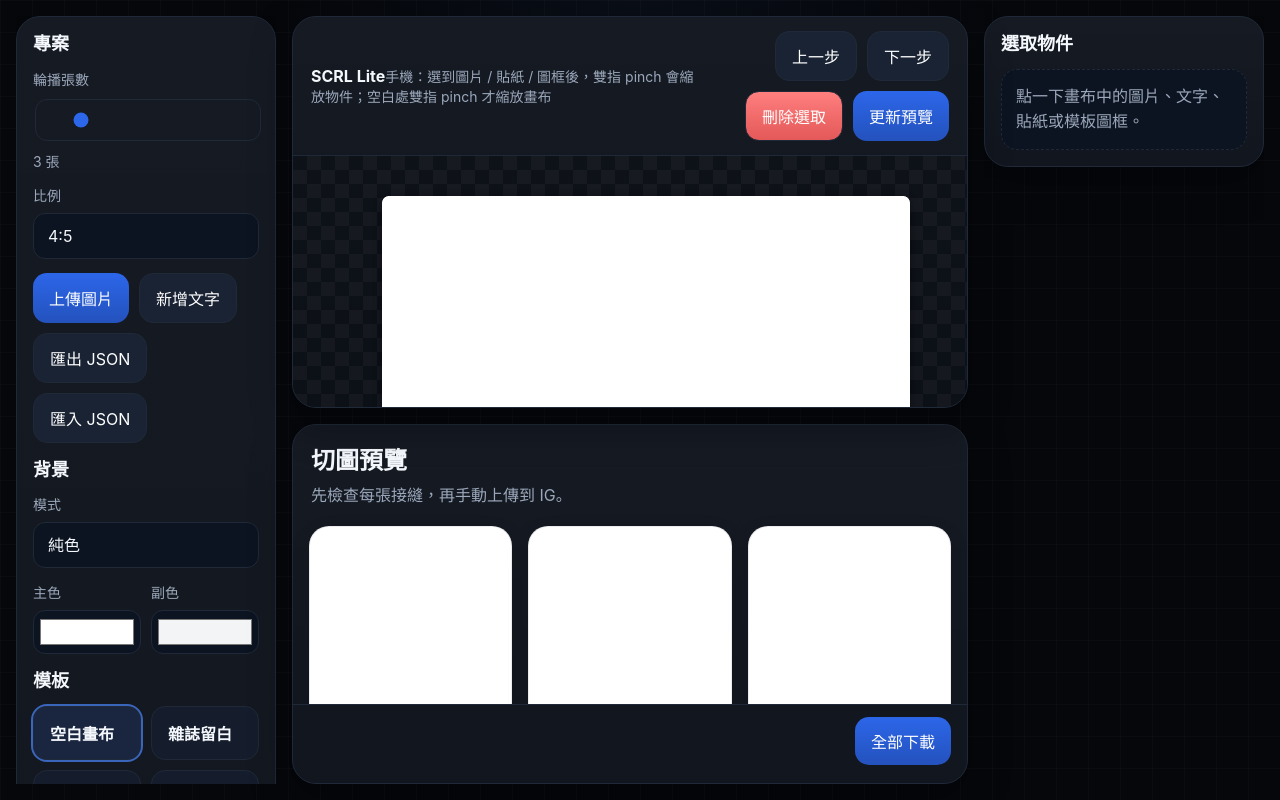
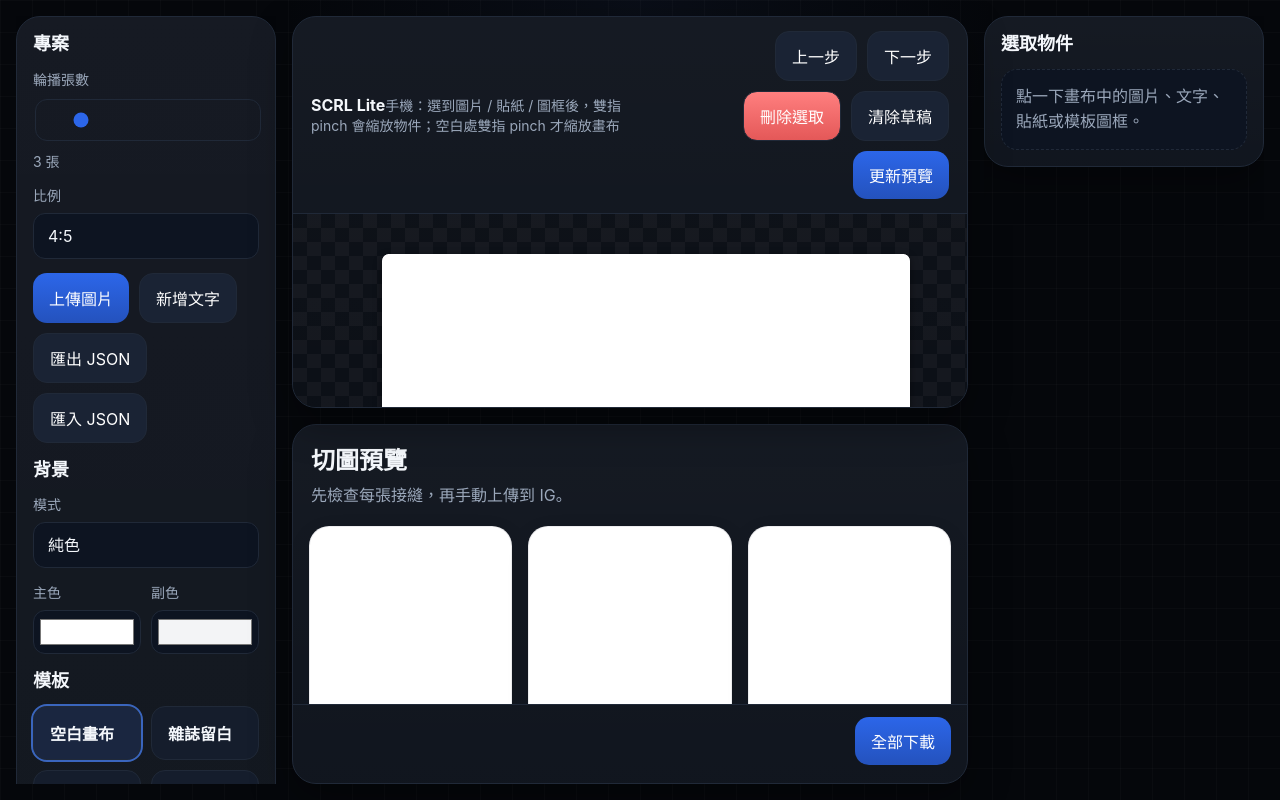
Before and after one commit to Pawelsung/scrl, a React (Vite) app: page / in a window 1280 px wide. Built offline with nearby package versions, Linux system fonts and the light colour scheme.

Commit message:
feat: add SCRL PWA baseline and draft controls

```diff
--- a/src/App.jsx
+++ b/src/App.jsx
@@ -1586,11 +1586,37 @@ export default function App() {
   ]);
 
   const clearSavedDraft = () => {
+    const ok = window.confirm("要清除目前草稿與畫布內容嗎？");
+    if (!ok) return;
+
     try {
       localStorage.removeItem(STORAGE_KEY);
     } catch (err) {
       console.error("Failed to clear draft:", err);
     }
+
+    historyLockRef.current = true;
+
+    setSlides(3);
+    setRatioKey("4:5");
+    setBackgroundMode("solid");
+    setBgPrimary("#ffffff");
+    setBgSecondary("#f3f4f6");
+    setImages([]);
+    setElements([]);
+    setTemplateSlots([]);
+    setTemplateId("blank");
+    setSelectedId(null);
+    setSelectedSlotId(null);
+    setHistoryPast([]);
+    setHistoryFuture([]);
+    setUserZoom(1);
+    setPan({ x: 0, y: 0 });
+    setPreviews([]);
+
+    setTimeout(() => {
+      historyLockRef.current = false;
+    }, 0);
   };
 
   const undo = () => {
@@ -2760,8 +2786,9 @@ export default function App() {
                 <>
                   <button className="ghost" onClick={undo}>上一步</button>
                   <button className="ghost" onClick={redo}>下一步</button>
-                  <button className="ghost danger" onClick={removeSelected}>刪除選取</button>
-                  <button onClick={refreshPreviews}>更新預覽</button>
+                  <button type="button" className="ghost danger" onClick={removeSelected}>刪除選取</button>
+                  <button type="button" className="ghost" onClick={clearSavedDraft}>清除草稿</button>
+                  <button type="button" onClick={refreshPreviews}>更新預覽</button>
                 </>
               )}
 
@@ -2769,8 +2796,8 @@ export default function App() {
                 <>
                   <button className="ghost" onClick={undo}>上一步</button>
                   <button className="ghost" onClick={redo}>下一步</button>
-                  <button className="ghost danger" onClick={removeSelected}>刪除</button>
-                  <button className="ghost" onClick={clearSavedDraft}>清稿</button>
+                  <button type="button" className="ghost danger" onClick={removeSelected}>刪除</button>
+                  <button type="button" className="ghost" onClick={clearSavedDraft}>清稿</button>
                   <button onClick={() => {
                     setMobileTab("preview");
                     setMobileDrawerOpen(true);
--- a/src/styles.css
+++ b/src/styles.css
@@ -781,3 +781,24 @@ button.danger {
     grid-template-columns: repeat(2, minmax(0, 1fr));
   }
 }
+
+.canvas-toolbar {
+  position: relative;
+  z-index: 40;
+}
+
+.toolbar-actions {
+  position: relative;
+  z-index: 41;
+}
+
+.toolbar-actions button {
+  position: relative;
+  z-index: 42;
+  pointer-events: auto;
+}
+
+.canvas-stage-wrap {
+  position: relative;
+  z-index: 1;
+}
```
